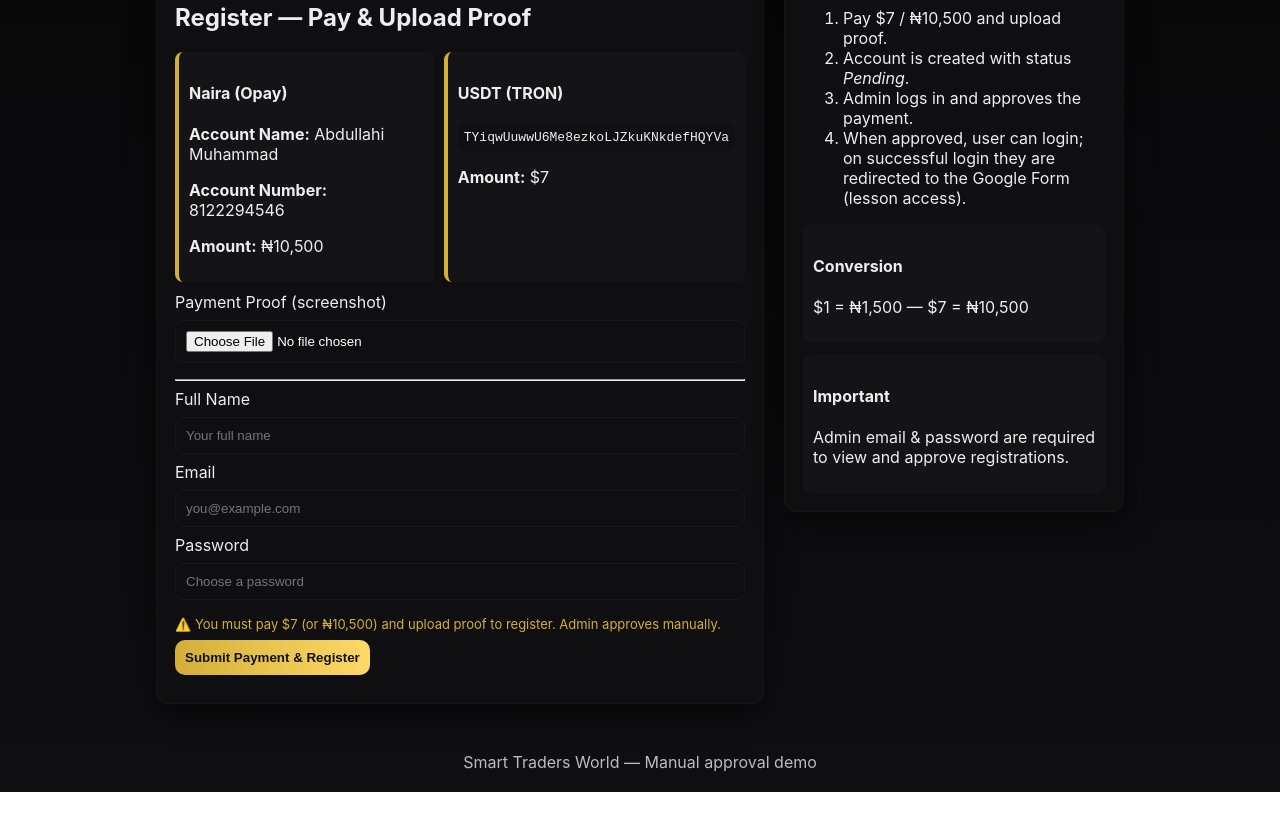
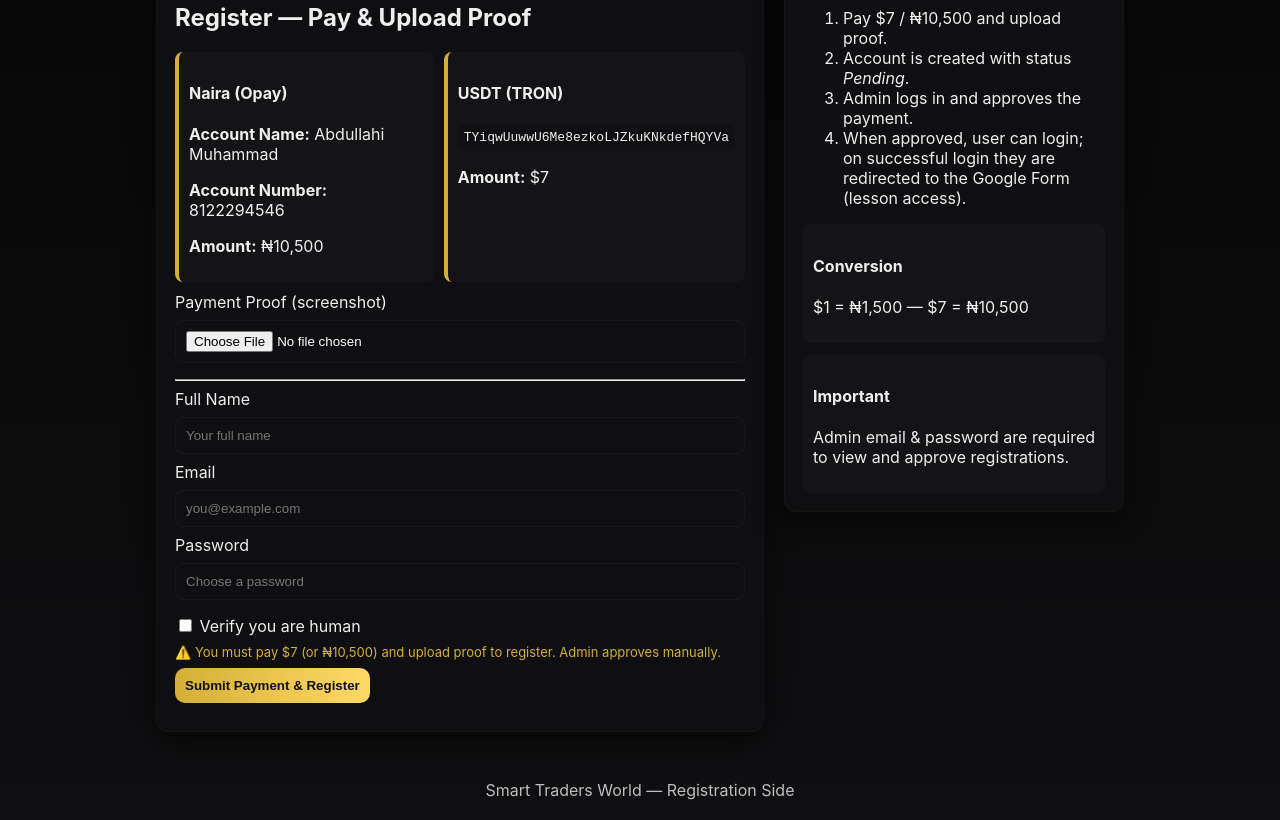
Before and after one commit to abdullahikunji/smart-traders-world, a plain HTML site: page index.html in a window 1280 px wide. Shown: the part 358-1178 px from the top of the page. Before the commit the page ends 1150 px from the top, so only its background shows below. Drawn offline with Linux system fonts and the light colour scheme.

Commit message:
Implement human verification for registration and login
Added human verification checkboxes for registration and login forms.

```diff
--- a/index.html
+++ b/index.html
@@ -18,7 +18,7 @@
     <section class="hero card">
       <h1>Welcome to <span>Smart Traders World</span></h1>
       <p class="lead">
-        Learn the basics: <strong>What is Crypto</strong>, <strong>What is Forex</strong>, <strong>How to Buy & Sell</strong>.
+        Learn the basics: <strong>What is Crypto</strong>, <strong>What is Forex</strong>, <strong>How to Buy & Sell</strong>.<br>
         To access beginner lessons you must complete the one-time registration payment of <strong>$7 (₦10,500)</strong>.
       </p>
     </section>
@@ -64,6 +64,13 @@
           <label>Password</label>
           <input id="regPassword" type="password" placeholder="Choose a password" />
 
+          <!-- Human Verification for Registration -->
+          <div style="margin-top:8px;">
+            <input type="checkbox" id="humanCheckReg">
+            <label for="humanCheckReg">Verify you are human</label>
+            <div id="humanMsgReg" style="font-size:13px; color:var(--muted); margin-top:4px;"></div>
+          </div>
+
           <div class="note">⚠️ You must pay $7 (or ₦10,500) and upload proof to register. Admin approves manually.</div>
 
           <button class="primary" id="submitRegister">Submit Payment & Register</button>
@@ -75,6 +82,14 @@
           <h2>Login</h2>
           <input id="loginEmail" type="email" placeholder="Email address" />
           <input id="loginPassword" type="password" placeholder="Password" />
+
+          <!-- Human Verification for Login -->
+          <div style="margin-top:8px;">
+            <input type="checkbox" id="humanCheckLogin">
+            <label for="humanCheckLogin">Verify you are human</label>
+            <div id="humanMsgLogin" style="font-size:13px; color:var(--muted); margin-top:4px;"></div>
+          </div>
+
           <button class="primary" id="btnLogin">Login</button>
           <div id="loginMsg" class="message"></div>
         </div>
@@ -102,7 +117,7 @@
       </aside>
     </section>
 
-    <!-- Admin panel area (hidden until login) -->
+    <!-- Admin panel area -->
     <section id="adminPanel" class="card" style="display:none; margin-top:18px;">
       <div class="admin-head">
         <h2>Admin Dashboard</h2>
@@ -119,7 +134,7 @@
     </section>
   </main>
 
-  <footer class="footer">Smart Traders World — Manual approval demo</footer>
+  <footer class="footer">Smart Traders World — Registration Side </footer>
 
   <script src="st.js"></script>
 </body>
```
